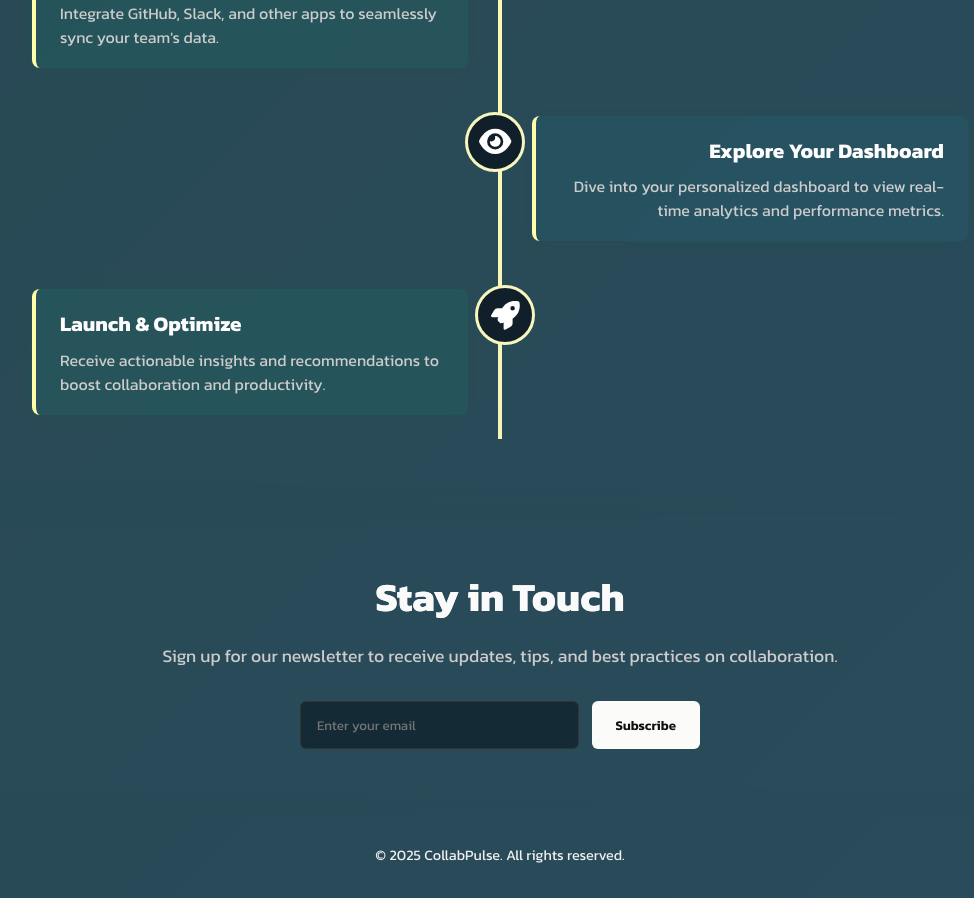
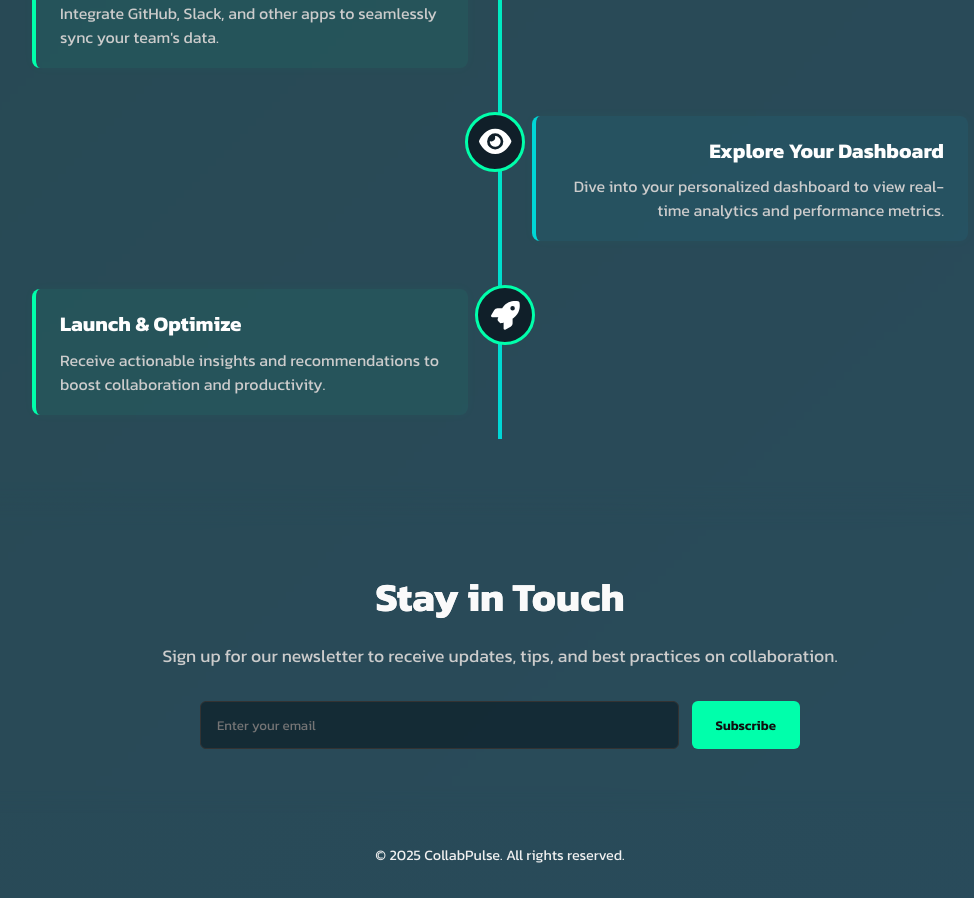
Before and after one commit to garv-goyal/collab-pulse, a React (Vite) app: page / in a window 1280 px wide. Shown: the part 2293-3191 px from the top of the page, without its empty margins (140-1114 px from the left). Built offline with nearby package versions, Linux system fonts and the light colour scheme.

Commit message:
revamp section UI

```diff
--- a/src/components/ContactSection.jsx
+++ b/src/components/ContactSection.jsx
@@ -19,7 +19,7 @@ const ContactTitle = styled.h2`
   margin-bottom: 1rem;
   background: linear-gradient(to right, #ffffff, #cccccc);
   -webkit-background-clip: text;
-  color:rgb(250, 250, 250);
+  color: rgb(250, 250, 250);
 `;
 
 const ContactSubtitle = styled.p`
@@ -35,7 +35,7 @@ const Form = styled.form`
   justify-content: center;
   gap: 0.8rem;
   flex-wrap: wrap;
-  max-width: 400px;
+  max-width: 600px;
   margin: 0 auto;
 `;
 
@@ -51,14 +51,14 @@ const EmailInput = styled.input`
 
   &:focus {
     outline: none;
-    border: 1px solid #f6f6bd;
+    border: 1px solid #00ffab;
     box-shadow: 0 0 8px rgba(0, 255, 171, 0.3);
   }
 `;
 
 const SubscribeButton = styled.button`
   padding: 0.8rem 1.5rem;
-  background-color: #fbfbfa;
+  background-color: #00ffab;
   color: #0f0f0f;
   border: none;
   border-radius: 6px;
@@ -68,7 +68,7 @@ const SubscribeButton = styled.button`
   transition: background 0.3s ease;
 
   &:hover {
-    background-color:rgb(231, 231, 231);
+    background-color: #00e0a0;
   }
 `;
 
--- a/src/components/HowItWorks.jsx
+++ b/src/components/HowItWorks.jsx
@@ -44,7 +44,7 @@ const TimelineTitle = styled.h2`
   margin-bottom: 3rem;
   background: linear-gradient(to right, #ffffff, #aaaaaa);
   -webkit-background-clip: text;
-  rgb(250, 250, 250)
+  color: rgb(250, 250, 250);
 `;
 
 const TimelineContainer = styled.div`
@@ -57,7 +57,7 @@ const TimelineContainer = styled.div`
     content: '';
     position: absolute;
     width: 4px;
-    background: linear-gradient(to bottom, #ffffab, #f5f5bb);
+    background: linear-gradient(to bottom, #00ffab, #00d6d6);
     top: 0;
     bottom: 0;
     left: 50%;
@@ -91,7 +91,7 @@ const TimelineContent = styled.div`
       ? 'rgba(0, 255, 171, 0.06)'
       : 'rgba(0, 214, 255, 0.06)'};
   border-left: ${(props) =>
-    props.align === 'left' ? '4px solid #ffffab' : '4px solid #ffffab'};
+    props.align === 'left' ? '4px solid #00ffab' : '4px solid #00d6d6'};
   border-radius: 8px;
   color: #fefefe;
   transition: background 0.3s;
@@ -111,11 +111,11 @@ const TimelineIcon = styled.div`
   align-items: center;
   justify-content: center;
   font-size: 1.8rem;
-  border: 3px solid #f6f6bd;
+  border: 3px solid #00ffab;
   animation: ${pulseGlow} 3s infinite;
 
   &:hover {
-    background: #f6f6bd;
+    background: #00ffab;
     color: #0f0f0f;
     transform: scale(1.05);
     transition: all 0.3s ease;
```
